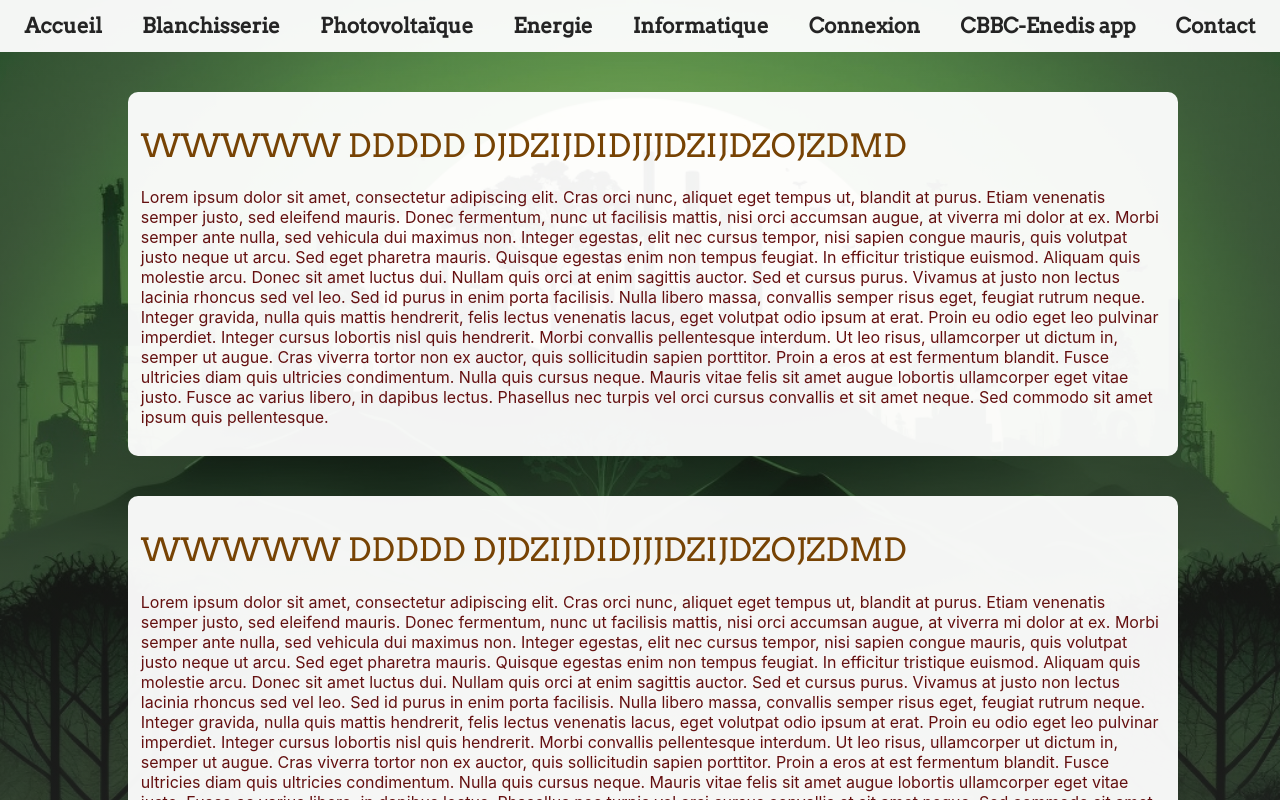
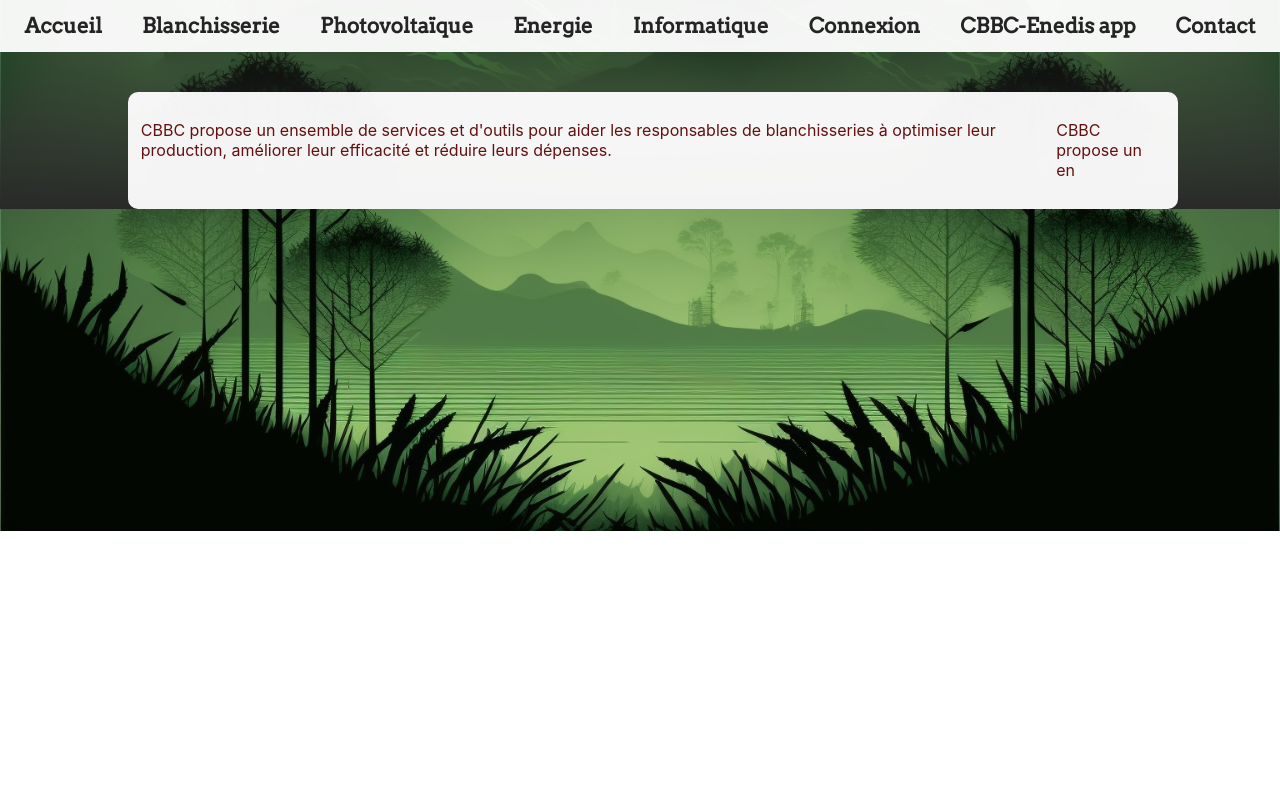
Before and after one commit to octopoulpos/CBBC2, a React (Create React App) app in the folder client/: page / in a window 1280 px wide. Shown: the top 800 px of the page. Built offline with nearby package versions, Linux system fonts and the light colour scheme.

Commit message:
test post request to ENEDIS + front update

```diff
--- a/client/src/App.css
+++ b/client/src/App.css
@@ -5,6 +5,7 @@
 
 .acceuil {
   background-color: rgba(255, 255, 255, 0.95);
+  display:inline-flex;
   border-radius: 10px;
   width: 80%;
   height: 50%;
--- a/client/src/App.js
+++ b/client/src/App.js
@@ -15,8 +15,7 @@ function App() {
       <NavButton />
       <Nav />
       <Acceuil />
-      <Acceuil />
-      <Acceuil />
+
     </div>
   );
 
--- a/client/src/Connexion.js
+++ b/client/src/Connexion.js
@@ -2,7 +2,6 @@ import React from 'react';
 import './App.css';
 import Login from "./components/Login";
 import Nav from "./components/Nav";
-import Logo from "./components/Logo";
 
   var isLoggedIn = false;
   var isRegistered = true;
@@ -14,7 +13,7 @@ const Connexion = () => {
       <Nav />
       <header className="App-header">
 
-        <Logo /><h1 className="App-title">Portail de connexion</h1>
+        <h1 className="App-title">Portail de connexion</h1>
         {
           isLoggedIn === false ?
             <Login isRegistered={isRegistered} /> : null
--- a/client/src/components/Acceuil.jsx
+++ b/client/src/components/Acceuil.jsx
@@ -1,14 +1,16 @@
 import React from "react";
+import texte from "../texte";
 
-function Acceuil() {
+function Acceuil(props) {
     return (
         <div className="acceuil">
-            <h1>WWWWW DDDDD DJDZIJDIDJJJDZIJDZOJZDMD  </h1>
-            <p>Lorem ipsum dolor sit amet, consectetur adipiscing elit. Cras orci nunc, aliquet eget tempus ut, blandit at purus. Etiam venenatis semper justo, sed eleifend mauris. Donec fermentum, nunc ut facilisis mattis, nisi orci accumsan augue, at viverra mi dolor at ex. Morbi semper ante nulla, sed vehicula dui maximus non. Integer egestas, elit nec cursus tempor, nisi sapien congue mauris, quis volutpat justo neque ut arcu. Sed eget pharetra mauris. Quisque egestas enim non tempus feugiat.
-
-In efficitur tristique euismod. Aliquam quis molestie arcu. Donec sit amet luctus dui. Nullam quis orci at enim sagittis auctor. Sed et cursus purus. Vivamus at justo non lectus lacinia rhoncus sed vel leo. Sed id purus in enim porta facilisis.
-
-Nulla libero massa, convallis semper risus eget, feugiat rutrum neque. Integer gravida, nulla quis mattis hendrerit, felis lectus venenatis lacus, eget volutpat odio ipsum at erat. Proin eu odio eget leo pulvinar imperdiet. Integer cursus lobortis nisl quis hendrerit. Morbi convallis pellentesque interdum. Ut leo risus, ullamcorper ut dictum in, semper ut augue. Cras viverra tortor non ex auctor, quis sollicitudin sapien porttitor. Proin a eros at est fermentum blandit. Fusce ultricies diam quis ultricies condimentum. Nulla quis cursus neque. Mauris vitae felis sit amet augue lobortis ullamcorper eget vitae justo. Fusce ac varius libero, in dapibus lectus. Phasellus nec turpis vel orci cursus convallis et sit amet neque. Sed commodo sit amet ipsum quis pellentesque.</p>
+            <h1>{props.name}</h1>
+            <div>
+                <p>CBBC propose un ensemble de services et d'outils pour aider les responsables de blanchisseries à optimiser leur production, améliorer leur efficacité et réduire leurs dépenses. </p>
+            </div>
+            <div>
+                <p>CBBC propose un en </p>
+            </div>
         </div>
     );
 }
--- a/client/src/components/Enedis1.jsx
+++ b/client/src/components/Enedis1.jsx
@@ -62,8 +62,7 @@ const LoginButton = () => {
 
 const Callback = () => {
   const code = window.location.search.substring(6);
-
-    const [callbackData, setCallbackData] = useState("none");
+  const [callbackData, setCallbackData] = useState("Loading...");
 
   useEffect(() => {
     fetch(`http://localhost:5000/auth?code=${code}`, {
@@ -73,17 +72,48 @@ const Callback = () => {
         Accept: "application/json",
       }
     })
-      .then(res => res.json())
+      .then(res => {
+        if (!res.ok) {
+          throw new Error("Network response was not ok");
+        }
+        return res.json();
+      })
       .then(res => setCallbackData(JSON.stringify(res)))
+      .catch(error => setCallbackData(`An error occurred: ${error.message}`));
   }, [code]);
 
-    console.log(code);
+  console.log(code + " from Enedis1 Callback");
   return (
     <div>
       <h2> {callbackData} </h2>
     </div>
   );
 };
+
+// const Callback = () => {
+
+//   const code = window.location.search.substring(6);
+//   const [callbackData, setCallbackData] = useState("none");
+
+//   useEffect(() => {
+//     fetch(`http://localhost:5000/auth?code=${code}`, {
+//       method: 'GET',
+//       headers: {
+//         "Content-Type": "application/json",
+//         Accept: "application/json",
+//       }
+//     })
+//       .then(res => res.json())
+//       .then(res => setCallbackData(JSON.stringify(res)))
+//   }, [code]);
+
+//   console.log(code + " from Enedis1 Callback");
+//   return (
+//     <div>
+//       <h2> {callbackData} </h2>
+//     </div>
+//   );
+// };
 
 
 // const AppEne = () => {
--- a/client/src/components/Nav.jsx
+++ b/client/src/components/Nav.jsx
@@ -1,5 +1,5 @@
 
-import React, { useState, useEffect } from 'react';
+import React from 'react';
 import HoverTooltip from './HoverTooltip';
 import Logo from "./Logo";
 
@@ -11,18 +11,18 @@ const Nav = () => {
 
                 <a href="/">Accueil</a>
                 <HoverTooltip tooltip="XXXXXXXXXXXX">
-                    <a href="/Root">Blanchisserie</a>
+                    <a href="/Blanchisserie">Blanchisserie</a>
                 </HoverTooltip>
                 <HoverTooltip tooltip="XXXXXXXXXXXX" >
-                    <a href="/Root" >Photovoltaïque</a>
+                    <a href="/PV" >Photovoltaïque</a>
                 </HoverTooltip>
 
                 <HoverTooltip tooltip="XXXXXXXXXXXX">
-                    <a href="/Root">Energie</a>
+                    <a href="/energie">Energie</a>
                 </HoverTooltip>
 
                 <HoverTooltip tooltip="XXXXXXXXXXXX">
-                    <a href="/Root">Informatique</a>
+                    <a href="/informatique">Informatique</a>
                 </HoverTooltip>
                 <a href="/Connexion">Connexion</a>
                 <a href="/cbbc-enedis">CBBC-Enedis app</a>
--- a/client/src/components/NavButton.jsx
+++ b/client/src/components/NavButton.jsx
@@ -46,7 +46,7 @@ const NavButton = () => {
                     <nav className={`nav2 ${showNav ? '' : 'hidden'}`}>
                         <a href="/">Accueil</a>
                         <a href="/Root" >Photovoltaïque</a>
-                        <a href="/Root">Blanchisserie</a>
+                        <a href="/Blanchisserie">Blanchisserie</a>
                         <a href="/Root">Energie</a>
                         <a href="/Root">Informatique</a>
                         <a href="/Connexion">Connexion</a>
--- /dev/null
+++ b/client/src/texte.js
@@ -0,0 +1,25 @@
+const texte = [
+    {
+      id: 1,
+      name: "Services et outils pour les blanchisseries industrielles",
+      imgURL:
+        "https://www.iptrust.fr/wp-content/uploads/2014/12/energie2.jpg",
+      description: "CBBC propose un ensemble de services et d'outils pour aider les responsables de blanchisseries à optimiser leur production, améliorer leur efficacité et réduire leurs dépenses."
+    },
+    {
+      id: 2,
+      name: "Études d'installation de centrale PV",
+      imgURL:
+        "https://dualsun.com/wp-content/uploads/2022/05/2-toiture-solaire-usine-mozzarella-dualsun.jpg",
+      description: "Découvrez comment l'énergie solaire peut générer des économies considérables pour votre entreprise. Nous évaluons les coûts et les bénéfices de l'installation de panneaux solaires sur votre site et vous fournissons une analyse détaillée des économies réalisables."
+    },
+    {
+      id: 3,
+      name: "Optimisation process industriel",
+      imgURL:
+        "https://thumbs.dreamstime.com/b/concept-industriel-d-optimisation-innovation-de-technologie-automatisation-des-processus-affaires-137380659.jpg",
+      description: "Améliorez votre production grâce à notre expertise en optimisation de process industriel. Nous mettons en place des solutions sur mesure pour augmenter l'efficacité de vos processus de production, réduire vos coûts et améliorer la qualité de vos produits."
+    },
+  ];
+
+  export default texte;
```
Also changed, not shown: 1 other file (tests, documents, lock files or other folders). Lines whose indentation alone changed are shown as unchanged.
